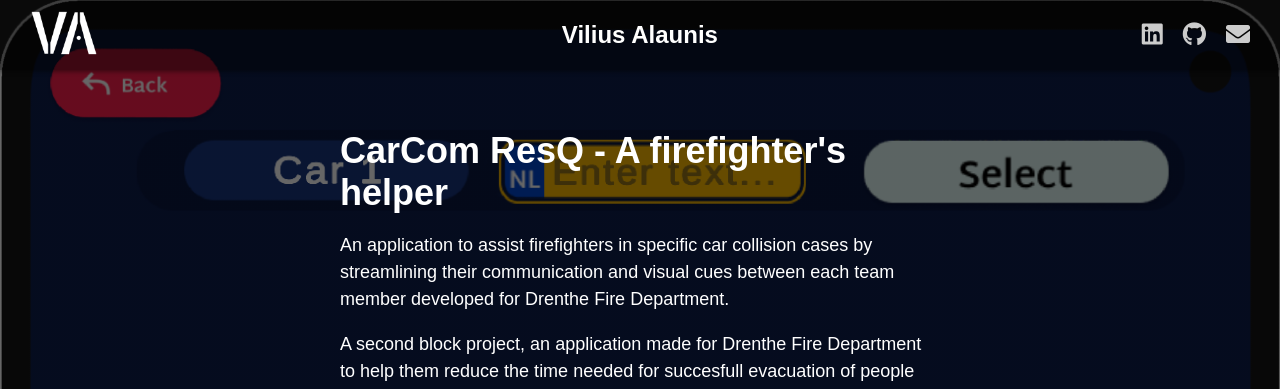
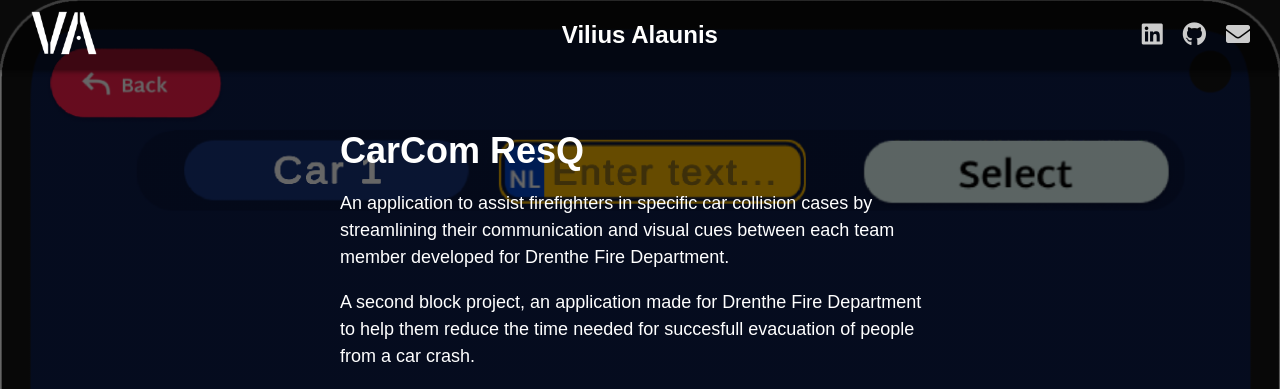
Before and after one commit to VilkaMini/vilius-portfolio, a Flask app: page /CarComResQ/ in a window 1280 px wide. Shown: the top 389 px of the page. Run offline with Flask 2, Linux system fonts and the light colour scheme.

Commit message:
Formating change

```diff
--- a/templates/CarComResQ.html
+++ b/templates/CarComResQ.html
@@ -29,7 +29,7 @@
             <section id="about" class="full-width-section">
                 <div class="about-container">
                       <div class="about-right">
-                            <h2>CarCom ResQ - A firefighter's helper</h2>
+                            <h2>CarCom ResQ</h2>
                             <p>An application to assist firefighters in specific car collision cases by streamlining their communication and visual cues between each team member developed for Drenthe Fire Department.</p>
                             <p>A second block project, an application made for Drenthe Fire Department to help them reduce the time needed for succesfull evacuation of people from a car crash.</p>
                       </div>
```
